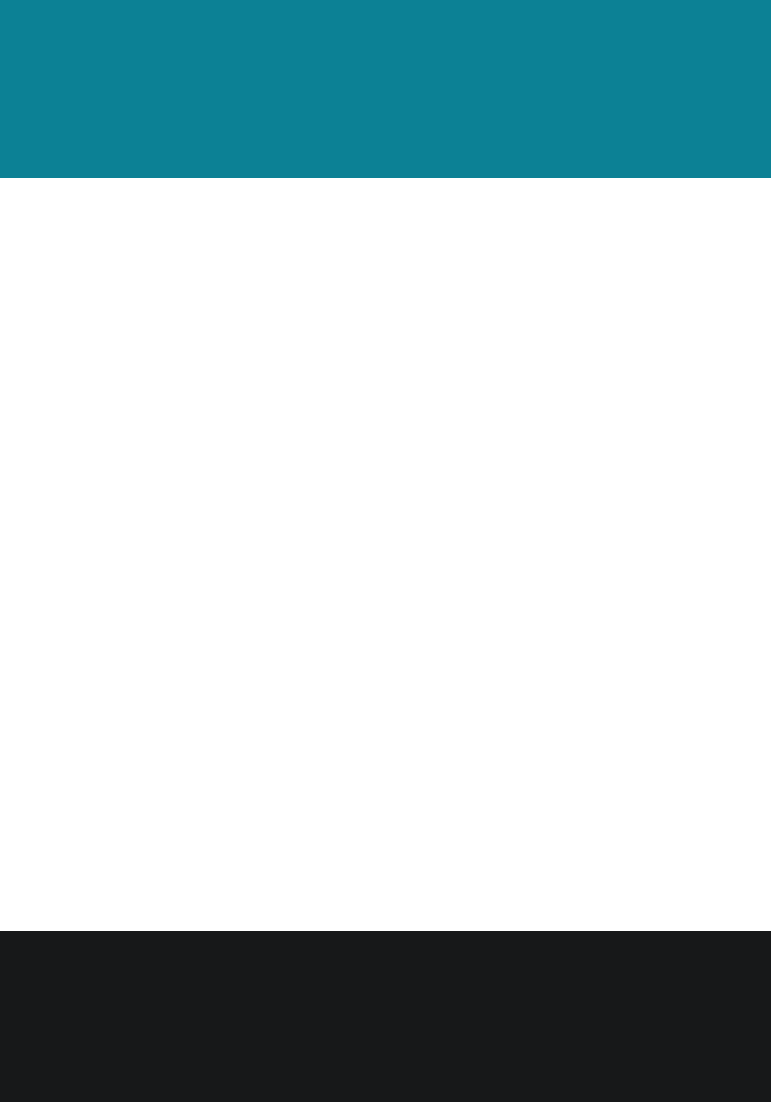
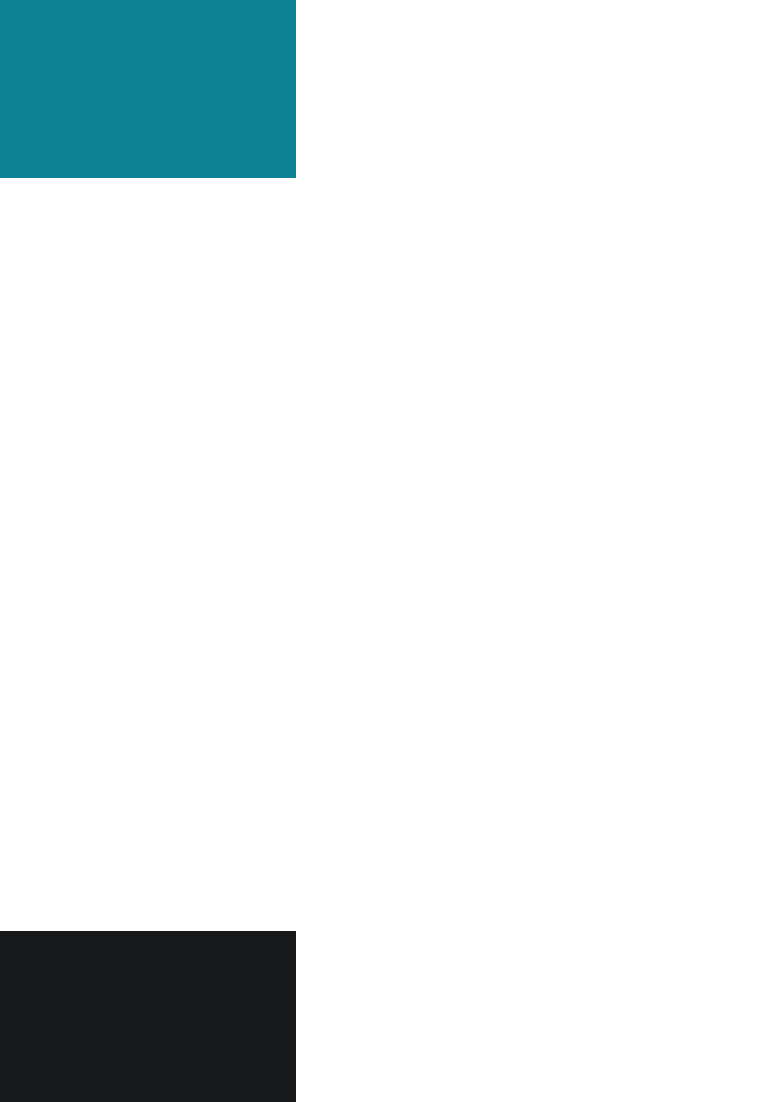
Before and after one commit to fozgunes/Kickoff-KyanFerhatAleyna-2223, a website: page website/index.html in a window 1280 px wide. Shown: the top 1102 px of the page, 1149-1920 px from the left, 771 px wide, since content can reach past the window. Drawn offline with nearby package versions, Linux system fonts and the light colour scheme.

Commit message:
aanpassing rem kleuren

```diff
--- a/website/css/common.css
+++ b/website/css/common.css
@@ -25,10 +25,10 @@ body {
 .page__logo {
   display: flex;
   align-items: flex-start;
-  margin: 0 -9999rem;
+  margin: 0 -30rem;
 
   /* add back negative margin value */
-  padding: 0.25rem 9999rem;
+  padding: 0.25rem 30rem;
   background: #0c8195;
 }
 
@@ -40,10 +40,10 @@ body {
 
 .page__nav {
   max-height: 10rem;
-  margin: 0 -9999rem;
+  margin: 0 -30rem;
 
   /* add back negative margin value */
-  padding: 0.25rem 9999rem;
+  padding: 0.25rem 30rem;
   background: #0c8195;
   justify-content: space-between;
   margin-bottom: 0.3rem;
@@ -174,10 +174,10 @@ body {
   min-height: 10rem;
 
   /* syntax gekregen via https://css-tricks.com/full-browser-width-bars/  */
-  margin: 0 -9999rem;
+  margin: 0 -30rem;
 
   /* add back negative margin value */
-  padding: 0.25rem 9999rem;
+  padding: 0.25rem 30rem;
   background: #171819;
 }
 
@@ -222,10 +222,10 @@ body {
 .page__copyright {
   /* syntax gekregen via https://css-tricks.com/full-browser-width-bars/  */
 
-  margin: 0 -9999rem;
+  margin: 0 -30rem;
 
   /* add back negative margin value */
-  padding: 0.25rem 9999rem;
+  padding: 0.25rem 30rem;
   background: #171819;
 }
 
@@ -254,10 +254,10 @@ body {
   .page__logo {
     display: flex;
     align-items: flex-start;
-    margin: 0 -9999rem;
+    margin: 0 -30rem;
 
     /* add back negative margin value */
-    padding: 0.25rem 9999rem;
+    padding: 0.25rem 30rem;
     background: #0c8195;
   }
 
@@ -281,10 +281,10 @@ body {
   .page__nav ul {
     display: flex;
     list-style: none;
-    margin: 0 -9999rem;
+    margin: 0 -30rem;
 
     /* add back negative margin value */
-    padding: 0.25rem 9999rem;
+    padding: 0.25rem 30rem;
     background: #0c8195;
     justify-content: space-between;
     margin-bottom: 0.3rem;
```
Also changed, not shown: website/css/products.css (+6 -6 lines), template css/templatemo_538_digital_trend/css/bootstrap.min.css.
